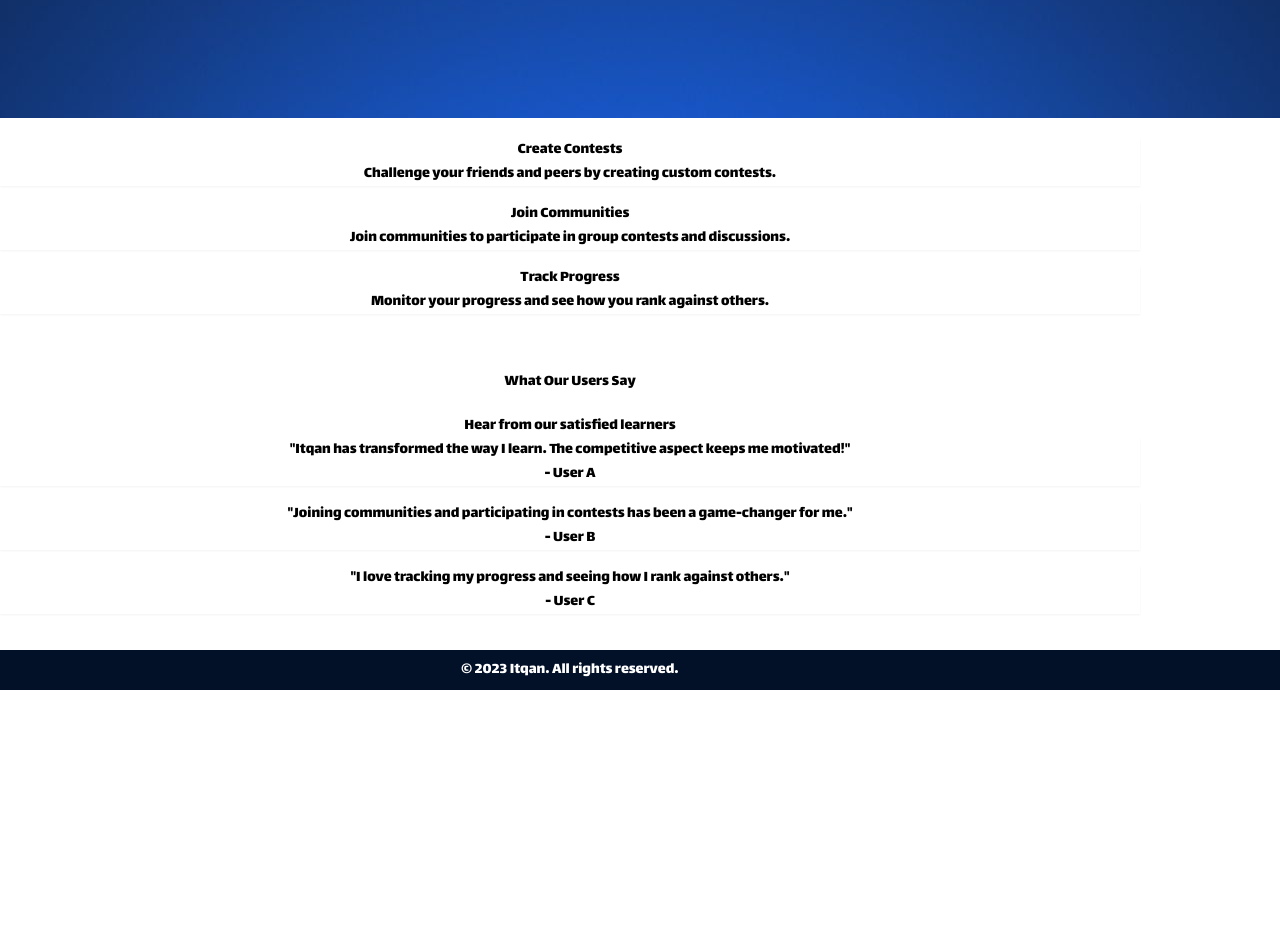
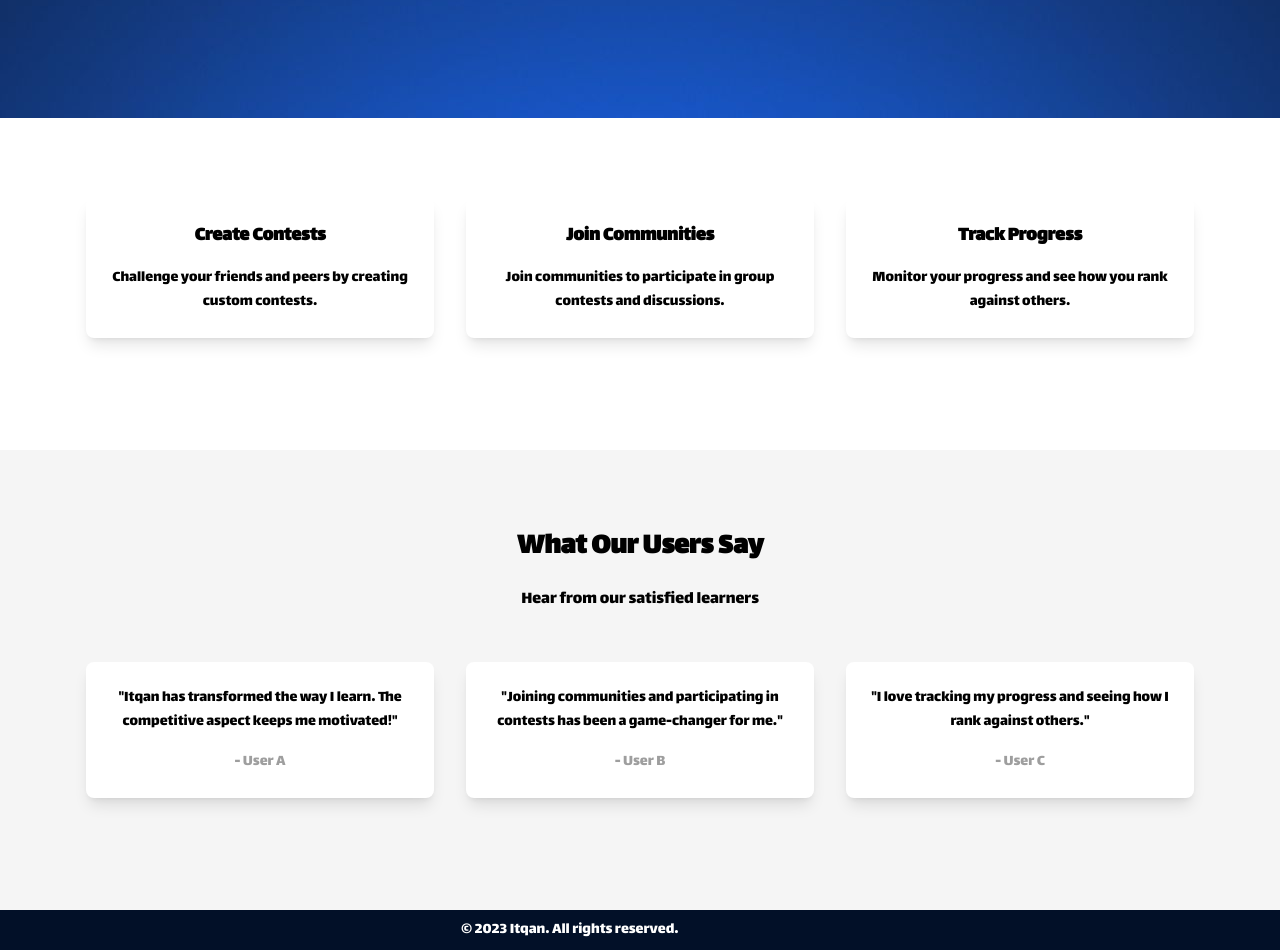
Before and after one commit to mohamed-sameh-albaz/Itqan, a React (Create React App) app in the folder Client/: page / in a window 1280 px wide. Shown: the part 600-1550 px from the top of the page. Before the commit the page ends 1290 px from the top, so only its background shows below. Built offline with nearby package versions, Linux system fonts and the light colour scheme.

Commit message:
Refactor ContestTable and CommunityPage components for improved readability and functionality

```diff
--- a/Client/src/components/ContestTable.js
+++ b/Client/src/components/ContestTable.js
@@ -1,66 +1,28 @@
-import { Button, Typography } from '@material-tailwind/react';
 import './ContestTable.css'
-import { format, differenceInDays, differenceInHours, differenceInMinutes, differenceInSeconds, isWithinInterval } from 'date-fns';
-
-const calculateTimeLeft = (startDate, endData) => {
-    const now = new Date();
-    const start = new Date(startDate);
-    const end = new Date(endData);
-
-    const days = differenceInDays(start, now);
-    if(days > 0) return `${days} days`;
-    const hours = differenceInHours(start, now) % 24;
-    if(hours > 0) return `${hours} hours`;
-    const minutes = differenceInMinutes(start, now) % 60;
-    if(minutes > 0) return `${minutes} minutes`;
-    const seconds = differenceInSeconds(start, now) % 60;
-    if(seconds > 0) return `${seconds} seconds`;
-
-
-    if(isDateBetween(now, start, end)) return "Running";
-
-    return "Finished";
-  };
-
-const isDateBetween = (date, startDate, endDate) => {
-    return isWithinInterval(new Date(date), { start: new Date(startDate), end: new Date(endDate) });
-};
 
 const ContestTable = ({contests}) => {
-
     return (
     <div className='contest-table'>
-
     <table>
-
         <thead>
             <tr>
                 <th>Name</th>
                 <th>Start Date</th>
-                    <th>Status</th>
+                <th>Duration</th>
                 <th>Action</th>
             </tr>
         </thead>
         <tbody>
             {contests.map((e)=><tr>
-                    <td>
-                        <div>
-                        <Typography variant='h6'>{e.name}</Typography>
-                        <Typography variant='small'>{e.description}</Typography>
-                        </div>
-                    </td>
-                    <td>{format(new Date(e.start_date), 'yy-MM-dd')}<br/> {format(new Date(e.start_date), 'HH:mm')} </td>
-                    <td>{calculateTimeLeft(e.start_date, e.end_date)}</td>
-                    <td><a className=''> <Button style={{backgroundColor:'var(--primary-color)'}}>Go There</Button></a></td>
+                <td>{e.name}</td>
+                <td>{e.startDate}</td>
+                <td>{e.duration}</td>
+                <td><a className=''> Go there</a></td>
             </tr>)}
         </tbody>
-        </table>
 
-        {(contests == null || contests.length == 0)?
-            <div className='h-32 w-full  items-center justify-center flex'>
-                <Typography>No Contests yet, Check back later</Typography>
-            </div> : <></>}
-    </div>);
+
+    </table>     </div>);
 }
 
 export default ContestTable;
--- a/Client/src/views/CommunityPage.js
+++ b/Client/src/views/CommunityPage.js
@@ -32,10 +32,26 @@ const TeamCard = ({ communityName, userID }) => {
     </Card>);
 }
 
-const UserFinderDialog = ({ open, onClose, isLoadingUsers, usersResponse }) => {
+const RoleSelector = ({initRole = 3, roles = []}) => {
+    const [selectedRole, setSelectedRole] = useState(initRole);
+    return (
+        <select  className='border border-red-600 p-2 rounded-full' style={{color:roles[selectedRole].color}}>
+        {roles.map((e, index)=><option value={index} style={{color:e.color}}>
+            {e.name}
+        </option>)}
+        </select>
+    )
+}
+
+const UserFinderDialog = ({ open, onClose}) => {
+    const parms = useParams();
+    const [usersResponse, isLoadingUsers] = useAPI('/communities/users', 'get', {params: {community_name: parms.name, page: 1, limit: 10}});
+    const [rolesResponse, isRolesLoading] = useAPI('/roles', 'get', {params: {page: 1, limit: 10}});
+
+    const roles = rolesResponse?.data?.roles || [];
     const Header = ['Username', 'Role', 'Email'];
     return (
-        <Dialog open={open} onClose={onClose}>
+        <Dialog size='xl' open={open} onClose={onClose}>
             <DialogHeader>Members</DialogHeader>
             <DialogBody>
                 <table className='mt-4 w-full min-w-max table-auto text-left'>
@@ -53,11 +69,12 @@ const UserFinderDialog = ({ open, onClose, isLoadingUsers, usersResponse }) => {
                                     <Typography>{x.fname + " " + x.lname}</Typography>
                                 </td>
                                 <td><div className=''>
-                                    <Select style={{}} >
+                                    <RoleSelector roles={roles} />
+                                    {/* <Select >
                                         <Option>Admin</Option>
                                         <Option>Creator</Option>
                                         <Option>Member</Option>
-                                    </Select>
+                                    </Select> */}
                                     </div>
                                 </td>
                                 <td>{x.email}</td>
@@ -122,7 +139,6 @@ const CommunityPage = () => {
 
 
     const [groups, isLoadingGroups, refreshGroup] = useAPI('/communities/groups', 'get', {params: {community_name: parms.name, userId:user.id}});
-    const [usersResponse, isLoadingUsers] = useAPI('/communities/users', 'get', {params: {community_name: parms.name, page: 1, limit: 10}});
 
     const [upCommingContestRes, isLoadingUpCommingContestRes] = useAPI('/contests/status', 'get',
         {params:{
@@ -162,7 +178,7 @@ const CommunityPage = () => {
         <Button onClick={()=>setgroupCreator(true)}>Create Contest</Button>
         <Button onClick={()=>setUserFinder(true)}>All Users</Button>
         <CreateGroupDialog communityName={communityName} open={groupCreator} setOpen={handleGroupCreator} setAlert={setAlertMessage} />
-        <UserFinderDialog open={userFinder} onClose={() => setUserFinder(false)} isLoadingUsers={isLoadingUsers} usersResponse={usersResponse} />
+        <UserFinderDialog open={userFinder} onClose={() => setUserFinder(false)} />
         <ConfirmDialog open={confirmJoinGroup} onClose={()=>setConfirmJoinGroup(false)} onConfirm={requestJoinGroupByID} title="Are you sure you want to join this group?" choice1="Cancel" choice2="Join" />
         <div className="content">
             <h3>Upcomming Contests</h3>
--- a/Client/src/views/Landing.js
+++ b/Client/src/views/Landing.js
@@ -1,15 +1,14 @@
 import React from 'react';
-import { Container, Row, Col, Button, Card } from 'react-bootstrap';
 import NavigationBar from '../components/MyNavbar';
 import Footer from '../components/Footer';
 import backgroundImage from '../assets/home-background.png'; // Adjust the path and filename accordingly
-// import 'bootstrap/dist/css/bootstrap.min.css';
+
 function Landing() {
   return (
-    <Container fluid className="p-0">
+    <div className="min-h-screen flex flex-col">
       <NavigationBar />
       <header
-        className="bg-primary text-white text-center py-5"
+        className="bg-primary text-white text-center py-20"
         style={{
           backgroundImage: `url(${backgroundImage})`,
           backgroundPosition: 'center',
@@ -17,99 +16,85 @@ function Landing() {
           height: '80vh',
         }}
       >
-        <Container>
-          <h1 className="display-4">Welcome to Itqan</h1>
-          <p className="lead">
+        <div className="container mx-auto">
+          <h1 className="text-4xl font-bold">Welcome to Itqan</h1>
+          <p className="text-lg mt-4">
             Enhance your learning through competition and community-driven contests.
           </p>
-          <Button variant="light" href="/auth" className="px-4 py-2">
+          <a href="/auth" className="mt-6 inline-block bg-white text-primary px-6 py-3 rounded">
             Get Started
-          </Button>
-        </Container>
+          </a>
+        </div>
       </header>
 
-      <section className="py-5">
-        <Container>
-          <Row className="text-center">
-            <Col md="4">
-              <Card className="mb-4 shadow-sm">
-                <Card.Body>
-                  <Card.Title>Create Contests</Card.Title>
-                  <Card.Text>
+      <section className="py-20">
+        <div className="container mx-auto">
+          <div className="flex flex-wrap text-center">
+            <div className="w-full md:w-1/3 px-4 mb-8">
+              <div className="bg-white p-6 rounded-lg shadow-lg">
+                <h2 className="text-xl font-semibold mb-4">Create Contests</h2>
+                <p>
                   Challenge your friends and peers by creating custom contests.
-                  </Card.Text>
-                </Card.Body>
-              </Card>
-            </Col>
-            <Col md="4">
-              <Card className="mb-4 shadow-sm">
-                <Card.Body>
-                  <Card.Title>Join Communities</Card.Title>
-                  <Card.Text>
+                </p>
+              </div>
+            </div>
+            <div className="w-full md:w-1/3 px-4 mb-8">
+              <div className="bg-white p-6 rounded-lg shadow-lg">
+                <h2 className="text-xl font-semibold mb-4">Join Communities</h2>
+                <p>
                   Join communities to participate in group contests and discussions.
-                  </Card.Text>
-                </Card.Body>
-              </Card>
-            </Col>
-            <Col md="4">
-              <Card className="mb-4 shadow-sm">
-                <Card.Body>
-                  <Card.Title>Track Progress</Card.Title>
-                  <Card.Text>
+                </p>
+              </div>
+            </div>
+            <div className="w-full md:w-1/3 px-4 mb-8">
+              <div className="bg-white p-6 rounded-lg shadow-lg">
+                <h2 className="text-xl font-semibold mb-4">Track Progress</h2>
+                <p>
                   Monitor your progress and see how you rank against others.
-                  </Card.Text>
-                </Card.Body>
-              </Card>
-            </Col>
-          </Row>
-        </Container>
+                </p>
+              </div>
+            </div>
+          </div>
+        </div>
       </section>
 
-      <section className="bg-light py-5">
-        <Container>
-          <Row className="text-center">
-            <Col>
-              <h2>What Our Users Say</h2>
-              <p className="lead">Hear from our satisfied learners</p>
-            </Col>
-          </Row>
-          <Row className="text-center">
-            <Col md="4">
-              <Card className="mb-4 shadow-sm">
-                <Card.Body>
-                  <Card.Text>
+      <section className="bg-gray-100 py-20">
+        <div className="container mx-auto">
+          <div className="text-center mb-12">
+            <h2 className="text-3xl font-semibold">What Our Users Say</h2>
+            <p className="text-lg mt-4">Hear from our satisfied learners</p>
+          </div>
+          <div className="flex flex-wrap text-center">
+            <div className="w-full md:w-1/3 px-4 mb-8">
+              <div className="bg-white p-6 rounded-lg shadow-lg">
+                <p>
                   "Itqan has transformed the way I learn. The competitive aspect keeps me motivated!"
-                  </Card.Text>
-                  <Card.Footer className="text-muted">- User A</Card.Footer>
-                </Card.Body>
-              </Card>
-            </Col>
-            <Col md="4">
-              <Card className="mb-4 shadow-sm">
-                <Card.Body>
-                  <Card.Text>
+                </p>
+                <div className="text-gray-500 mt-4">- User A</div>
+              </div>
+            </div>
+            <div className="w-full md:w-1/3 px-4 mb-8">
+              <div className="bg-white p-6 rounded-lg shadow-lg">
+                <p>
                   "Joining communities and participating in contests has been a game-changer for me."
-                  </Card.Text>
-                  <Card.Footer className="text-muted">- User B</Card.Footer>
-                </Card.Body>
-              </Card>
-            </Col>
-            <Col md="4">
-              <Card className="mb-4 shadow-sm">
-                <Card.Body>
-                  <Card.Text>
+                </p>
+                <div className="text-gray-500 mt-4">- User B</div>
+              </div>
+            </div>
+            <div className="w-full md:w-1/3 px-4 mb-8">
+              <div className="bg-white p-6 rounded-lg shadow-lg">
+                <p>
                   "I love tracking my progress and seeing how I rank against others."
-                  </Card.Text>
-                  <Card.Footer className="text-muted">- User C</Card.Footer>
-                </Card.Body>
-              </Card>
-            </Col>
-          </Row>
-        </Container>
+                </p>
+                <div className="text-gray-500 mt-4">- User C</div>
+              </div>
+            </div>
+          </div>
+        </div>
       </section>
 
       <Footer />
-    </Container>
+    </div>
   );
 }
 
```
Also changed, not shown: Client/src/views/Auth.js (+85 -57 lines). Lines whose indentation alone changed are shown as unchanged.
